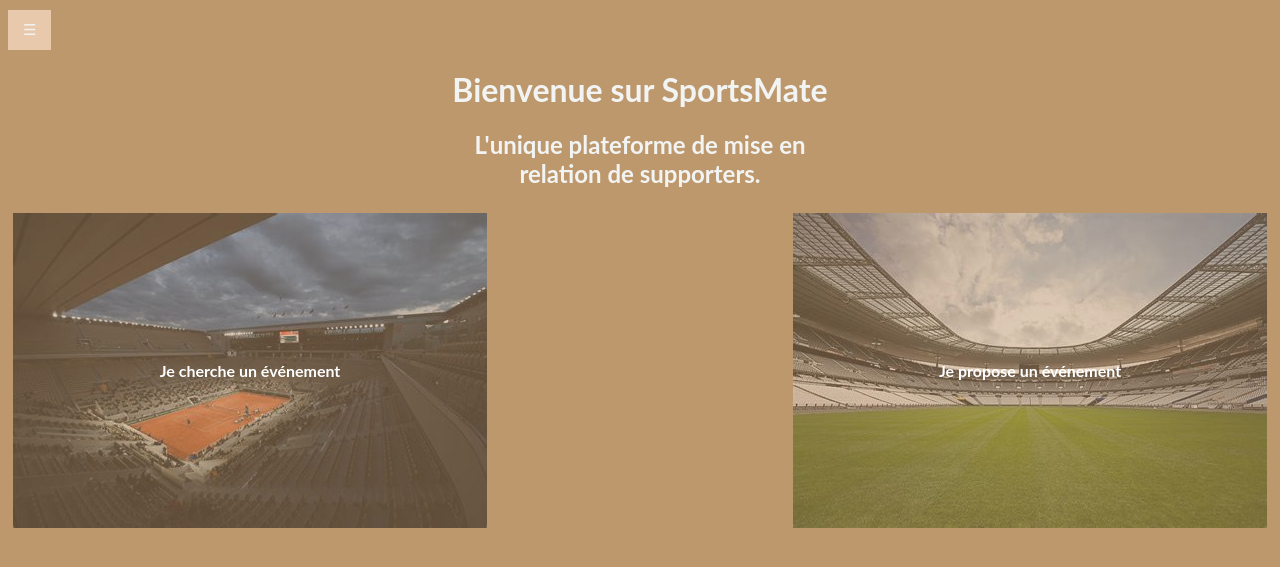
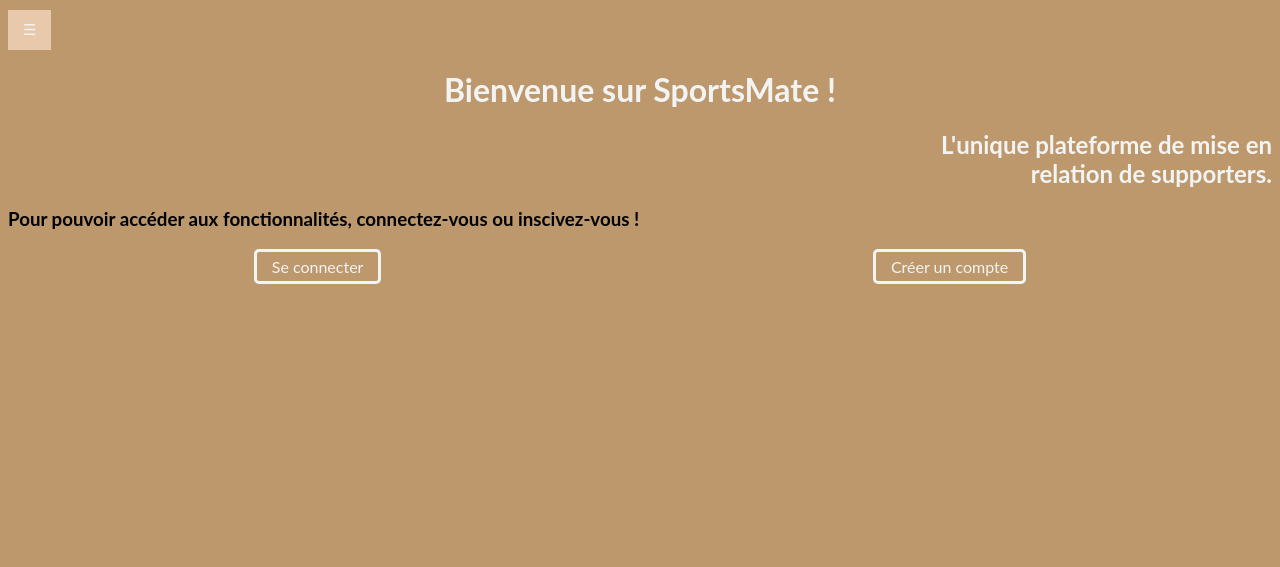
Before and after one commit to CEDRICLEBRUN/SPORTSMATE, a Django app: page /main/ in a window 1280 px wide. Shown: the top 567 px of the page. Run offline with Django 5.2, Linux system fonts and the light colour scheme; some libraries are stand-ins or nearby versions.

Commit message:
Update main with authenticated or not

```diff
--- a/myproject/myapp/templates/main.html
+++ b/myproject/myapp/templates/main.html
@@ -1,25 +1,41 @@
 {% extends "base.html" %}
-
-{% load static %}
 
 {% block content %}
 
-    <h1>Bienvenue sur SportsMate</h1>
+    <div class="container">
+
+        <h1>Bienvenue sur SportsMate !</h1>
         <h2>L'unique plateforme de mise en<br>relation de supporters.</h2>
 
+        {% if user.is_authenticated %}
             <div class="main-clickable-div">
-        <div class="clickable-div" data-url="{% url 'event_list' %}">
+                <div class="clickable-div event-list-div" onclick="makeDivsClickable('event-list-div')" data-url="{% url 'event_list' %}">
                     <div class="text-overlay">
                         <h4>Je cherche un événement</h4>
                     </div>
-            <img src="{% static 'images/terrain.jpg' %}" alt="Terrain">
+                    <img src="/static/images/terrain.jpg" alt="Terrain">
                 </div>
-        <div class="clickable-div" data-url="{% url 'create_event' %}">
+                <div class="clickable-div new-event-div" onclick="makeDivsClickable('new-event-div')" data-url="{% url 'create_event' %}">
                     <div class="text-overlay">
                         <h4>Je propose un événement</h4>
                     </div>
-            <img src="{% static 'images/stade.jpg' %}" alt="Stade">
+                    <img src="/static/images/stade.jpg" alt="Stade">
                 </div>
+                <div class="clickable-div my-events-div" onclick="makeDivsClickable('my-events-div')" data-url="{% url 'my_events' %}">
+                    <div class="text-overlay">
+                        <h4>Je consulte mes événements</h4>
+                    </div>
+                    <img src="/static/images/rugby.jpg" alt="Stade rugby">
+                </div>
+            </div>
+        {% else %}
+            <h3>Pour pouvoir accéder aux fonctionnalités, connectez-vous ou inscivez-vous !</h3>
+            <div class="div-btn-main">
+                <a href="{% url 'login' %}" class="btn-main">Se connecter</a>
+                <a href="{% url 'signup' %}" class="btn-main">Créer un compte</a>
+            </div>
+        {% endif %}
+
     </div>
 
 {% endblock %}
```
Lines whose indentation alone changed are shown as unchanged.
